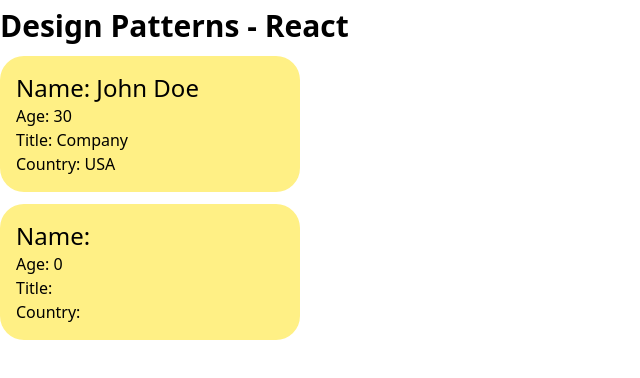
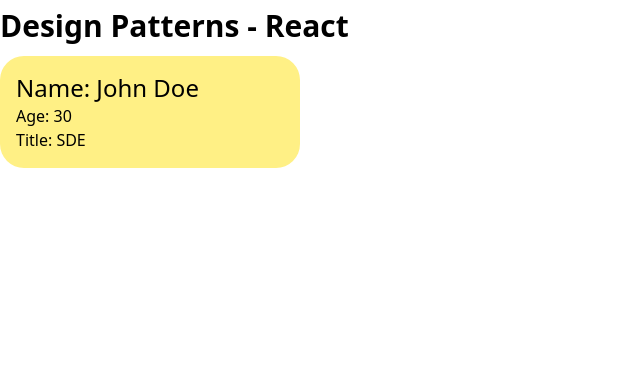
Before and after one commit to bhuvan2205/React-Patterns, a React (Vite) app: page / in a window 1280 px wide. Shown: the top 378 px of the page, without its empty margins (0-640 px from the left). Built offline with nearby package versions, Linux system fonts and the light colour scheme; no server answers.

Commit message:
Feat: Higher order components ~ Loading Indicator

```diff
--- a/src/App.jsx
+++ b/src/App.jsx
@@ -1,24 +1,20 @@
 import UserInfo from "./components/user-info";
-import LogProps from "./components/log-props";
-import IncludeUser from "./components/include-user";
+import WithLoader from "./components/with-loader";
 
-const UserInfoWrapper = LogProps(UserInfo);
-const UserInfoWithUserWrapper = IncludeUser(UserInfo, 1);
+const UserWithLoader = WithLoader(UserInfo);
 
 const App = () => {
   return (
     <>
       <div className="container mx-auto">
         <h1 className="text-3xl font-bold my-2">Design Patterns - React</h1>
-        <UserInfoWrapper
+        <UserWithLoader
           user={{
             username: "John Doe",
             age: 30,
-            address: { country: "USA" },
-            company: { title: "Company" },
+            title: "SDE",
           }}
         />
-        <UserInfoWithUserWrapper />
       </div>
     </>
   );
--- a/src/components/include-user.jsx
+++ /dev/null
@@ -1,21 +0,0 @@
-/* eslint-disable react-hooks/rules-of-hooks */
-import { useEffect, useState } from "react";
-
-const IncludeUser = (Component, userId) => {
-  return (props) => {
-    const [user, setUser] = useState(null);
-
-    useEffect(() => {
-      const fetchUser = async () => {
-        const response = await fetch(`https://dummyjson.com/users/${userId}`);
-        const data = await response.json();
-        setUser(data);
-      };
-      fetchUser();
-    }, []);
-
-    return <Component user={user} {...props} />;
-  };
-};
-
-export default IncludeUser;
--- a/src/components/log-props.jsx
+++ /dev/null
@@ -1,9 +0,0 @@
-/* eslint-disable no-unused-vars */
-const LogProps = (WrappedComponent) => {
-  return (props) => {
-    console.log(props);
-    return <WrappedComponent {...props} />;
-  };
-};
-
-export default LogProps;
--- a/src/components/user-info.jsx
+++ b/src/components/user-info.jsx
@@ -1,11 +1,11 @@
-const UserInfo = ({ user }) => {
-  const { username, age, address, company } = user || {};
+const UserInfo = (props) => {
+  console.log(props)
+  const { username, age, title } = props?.user || {};
   return (
     <div className="bg-yellow-200 my-3 w-[300px] p-4 rounded-3xl">
       <h2 className="text-2xl">Name: {username ?? ""}</h2>
       <p>Age: {age ?? 0}</p>
-      <p>Title: {company?.title ?? ""}</p>
-      <p>Country: {address?.country ?? ""}</p>
+      <p>Title: {title ?? ""}</p>
     </div>
   );
 };
--- /dev/null
+++ b/src/components/with-loader.jsx
@@ -0,0 +1,21 @@
+/* eslint-disable no-unused-vars */
+/* eslint-disable react-hooks/rules-of-hooks */
+import { useState } from "react";
+
+const WithLoader = (WrappedComponent) => {
+  return (props) => {
+    const [isLoading, setIsLoading] = useState(true);
+
+    setTimeout(() => {
+      setIsLoading(false);
+    }, [2000]);
+
+    if (isLoading) {
+      return <div>Loading...</div>;
+    }
+
+    return <WrappedComponent {...props} />;
+  };
+};
+
+export default WithLoader;
```
